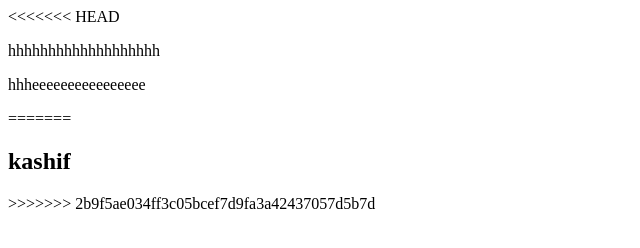
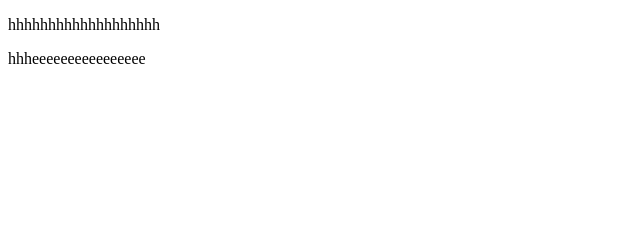
Before and after one commit to Kashif-Qamar1120/Ecommerce_Project, a plain HTML site: page index.html in a window 1280 px wide. Shown: the whole page, without its empty margins (0-640 px from the left). Drawn offline with Linux system fonts and the light colour scheme.

Commit message:
new file

```diff
--- a/index.html
+++ b/index.html
@@ -6,11 +6,7 @@
     <title>Document</title>
 </head>
 <body>
-<<<<<<< HEAD
     <p>hhhhhhhhhhhhhhhhhhh</p>
     <p>hhheeeeeeeeeeeeeeee</p>
-=======
-    <h2>kashif</h2>
->>>>>>> 2b9f5ae034ff3c05bcef7d9fa3a42437057d5b7d
 </body>
 </html>
```
